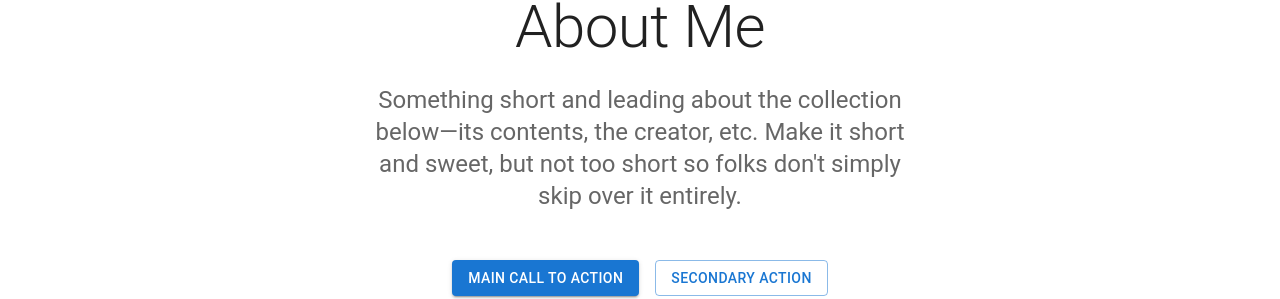
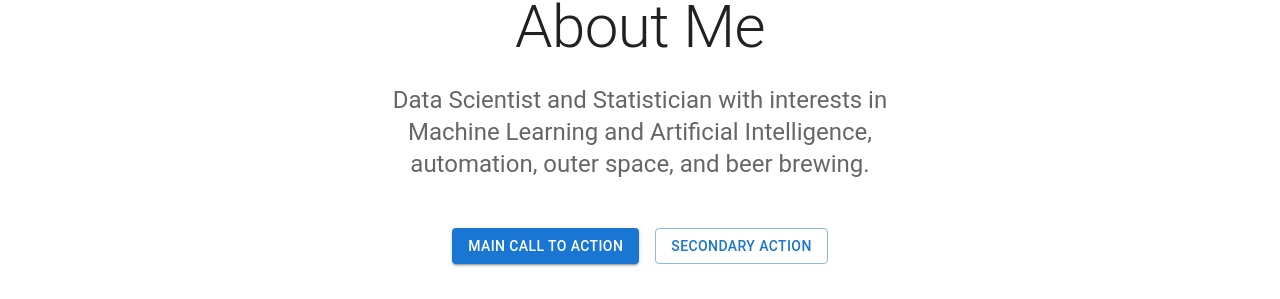
Before and after one commit to arthursweetman/arthursweetman.com, a React (Create React App) app: page / in a window 1280 px wide. Shown: the part 142-441 px from the top of the page. Built offline with nearby package versions, Linux system fonts and the light colour scheme.

Commit message:
Changed about me text on homepage

```diff
--- a/src/pages/home.js
+++ b/src/pages/home.js
@@ -62,9 +62,7 @@ export default function HomePage(){
                             About Me
                         </Typography>
                         <Typography variant="h5" align="center" color="text.secondary" paragraph>
-                            Something short and leading about the collection below—its contents,
-                            the creator, etc. Make it short and sweet, but not too short so folks
-                            don&apos;t simply skip over it entirely.
+                            Data Scientist and Statistician with interests in Machine Learning and Artificial Intelligence, automation, outer space, and beer brewing.
                         </Typography>
                         <Stack
                             sx={{ pt: 4 }}
```
